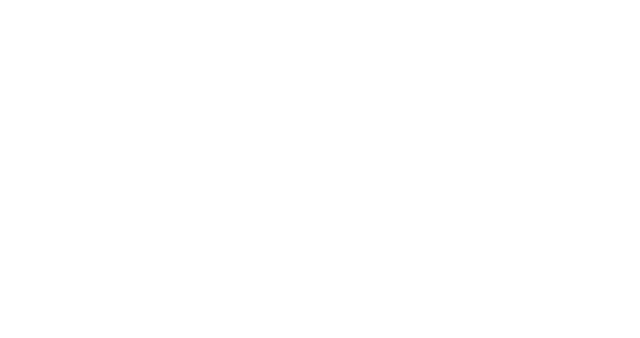
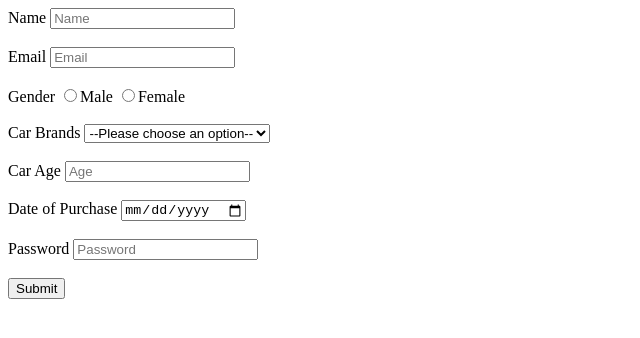
Before and after one commit to acciojob/car-insurance-form-sanket723, a website: page main.html in a window 1280 px wide. Shown: the whole page, without its empty margins (0-640 px from the left). Drawn offline with Linux system fonts and the light colour scheme.

Commit message:
created a submission

```diff
--- a/main.html
+++ b/main.html
@@ -8,6 +8,41 @@
 
 <body>
 	<!-- the entire body must be written by student -->
+		<form action="/submit" method="post">
+
+		<label for="name">Name</label>
+		<input type="text" name="name" id="name" required placeholder="Name">
+		<br><br>
+		<label for="email">Email</label>
+		<input type="email" name="email" id="email" required placeholder="Email">
+		<br><br>
+		<label for="gender">Gender</label>
+		<input type="radio" name="gender" id="#gender_m" value="male" required>Male
+		<input type="radio" name="gender" id="#gender_f" value="female" required>Female
+		<br><br>
+		<label for="cars">Car Brands</label>
+		<select required id="cars" name="cars">
+			<option value="" disabled selected>--Please choose an option--</option>
+			<option value="BMW">BMW</option>
+			<option value="Audi">Audi</option>
+			<option value="Mercedez">Mercedez</option>
+		</select>
+		<br><br>
+		<label for="carage">Car Age</label>
+		<input type="number" name="carage" id="carage" value="carage" required placeholder="Age">
+		<br><br>
+		<label for="dop">Date of Purchase</label>
+		<input type="date" name="dop" id="dop" required>
+		<br><br>
+		<label for="password">Password</label>
+		<input type="password" name="password" id="password" required placeholder="Password">
+		<br><br>
+		<!--<input type="submit">-->
+		<button type="submit">Submit</button>
+
+
+	</form>
+
     <script type="text/javascript" src="./script.js">
 </script>
 
```
